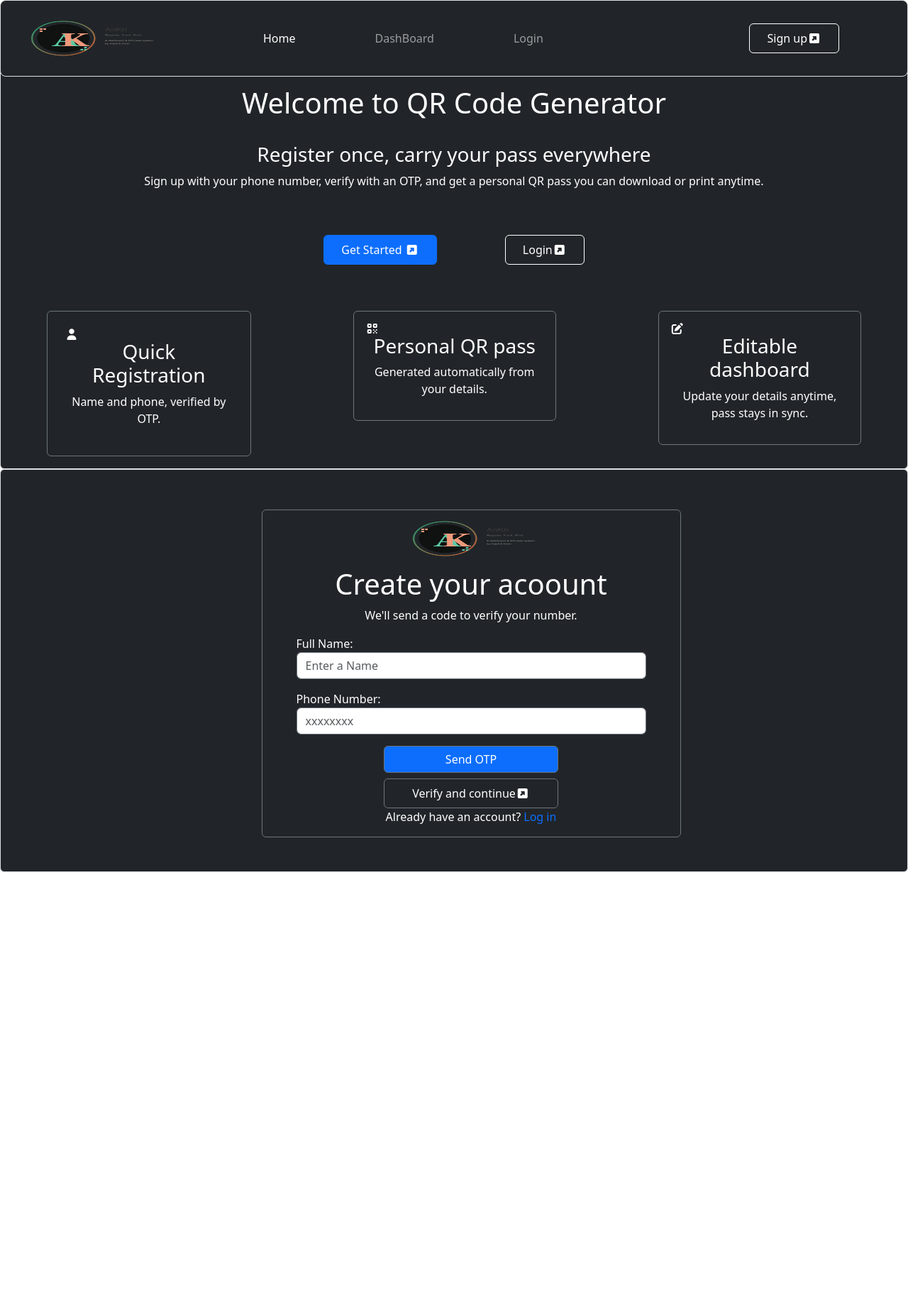
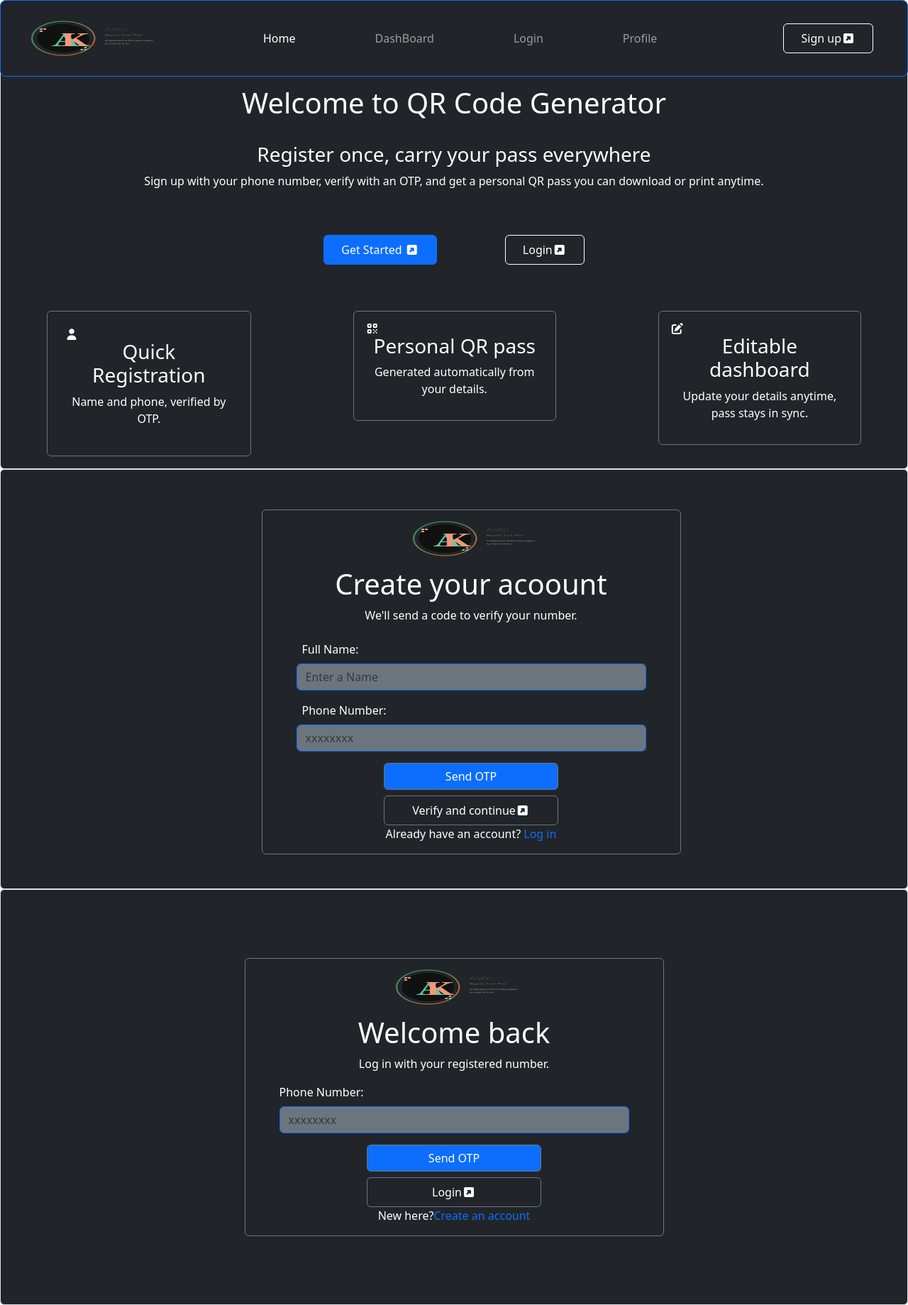
Before and after one commit to anjali-2511/AJSpire-Internship-Journey-, a React (Vite) app in the folder ReactJs_Mini_Project/QR_Code_Generator_Using_User_Details/vite-project/: page / in a window 1280 px wide. Shown: the whole page at 71% size. Before the commit the page ends 1229 px from the top, so only its background shows below. Built offline with nearby package versions, Linux system fonts and the light colour scheme.

Commit message:
Login Completed

```diff
--- a/ReactJs_Mini_Project/QR_Code_Generator_Using_User_Details/vite-project/src/App.jsx
+++ b/ReactJs_Mini_Project/QR_Code_Generator_Using_User_Details/vite-project/src/App.jsx
@@ -1,4 +1,5 @@
 import Home from "./Home"
+import Login from "./Login"
 import NavBar from "./NavBar"
 import Registration from "./Registration"
 
@@ -12,10 +13,8 @@ function App() {
        <br />
 
        <Home/>
-
-
-
        <Registration/>
+       <Login/>
 
     </>
   )
--- /dev/null
+++ b/ReactJs_Mini_Project/QR_Code_Generator_Using_User_Details/vite-project/src/Login.jsx
@@ -0,0 +1,27 @@
+import logo from "../public/project_logo.png"
+function Login() {
+    return (
+        <>
+            <div className="bg-dark vh-50 border rounded d-flex justify-content-center p-5">
+                <div className="card bg-dark ms-5 text-white border-secondary w-50 h-50 mt-5 ps-5 pe-5 m-5">
+                    <div className="d-flex justify-content-center"> <img src={logo} alt="" width="250" height="80" /></div>
+                    <h1 className="text-center">Welcome back</h1>
+                    <p className="text-center">Log in with your registered number.</p>
+
+                    <span className="pb-2">Phone Number:</span>
+                    <input type="text" placeholder="xxxxxxxx" className="form-control border-primary bg-secondary" />
+
+                    <div className="d-flex justify-content-center"> <button className="btn btn-primary mt-3 border-secondary w-50  ">Send OTP</button>
+                    </div>
+
+                    <div className="d-flex justify-content-center"> <button className="btn btn-dark border-secondary px-4 py-2 w-50 gap-2 mt-2">Login<i class="fa-solid fa-square-up-right"></i></button>
+                    </div>
+                    <p className="text-center">New here?<span className="text-primary">Create an account</span></p>
+
+
+                </div>
+            </div>
+        </>
+    )
+};
+export default Login;
--- a/ReactJs_Mini_Project/QR_Code_Generator_Using_User_Details/vite-project/src/NavBar.jsx
+++ b/ReactJs_Mini_Project/QR_Code_Generator_Using_User_Details/vite-project/src/NavBar.jsx
@@ -2,7 +2,7 @@ import logo from "../public/project_logo.png"
 function NavBar() {
     return (
         <>
-            <nav className="navbar navbar-expand-lg navbar-dark bg-dark fixed-top border rounded-3">
+            <nav className="navbar navbar-expand-lg navbar-dark bg-dark fixed-top border rounded-3 border-primary">
 
                 <a className="navbar-brand fw-bold " href="#">
                     <img src={logo} alt="" width="250" height="80" />
@@ -31,10 +31,13 @@ function NavBar() {
                         <li className=" nav-item ms-5 me-5">
                             <a className="nav-link" href="#">Login</a>
                         </li>
+                        <li className=" nav-item ms-5 me-5">
+                            <a className="nav-link" href="#">Profile</a>
+                        </li>
                     </ul>
 
                     <div className="nav-item ms-auto">
-                        <button class="btn btn-dark border-white px-4 py-2 d-inline-flex align-items-center ms-5 me-5">
+                        <button class="btn btn-dark border-white px-4 py-2 d-inline-flex align-items-center ">
                             Sign up <i class="fa-solid fa-square-up-right" ></i>
                         </button>
                     </div>
--- a/ReactJs_Mini_Project/QR_Code_Generator_Using_User_Details/vite-project/src/Registration.jsx
+++ b/ReactJs_Mini_Project/QR_Code_Generator_Using_User_Details/vite-project/src/Registration.jsx
@@ -8,11 +8,11 @@ function Registration() {
                     <h1 className="text-center">Create your acoount</h1>
                     <p className="text-center">We'll send a code to verify your number.</p>
 
-                    <span> Full Name: </span>
-                    <input type="text" placeholder="Enter a Name" className="form-control border-secondary mb-3" />
+                    <span className="p-2"> Full Name: </span>
+                    <input type="text" placeholder="Enter a Name" className="form-control border-primary bg-secondary mb-2" />
 
-                    <span className="">Phone Number:</span>
-                    <input type="text" placeholder="xxxxxxxx" className="form-control border-secondary" />
+                    <span className="p-2">Phone Number:</span>
+                    <input type="text" placeholder="xxxxxxxx" className="form-control border-primary bg-secondary" />
 
                     <div className="d-flex justify-content-center"> <button className="btn btn-primary mt-3 border-secondary w-50  ">Send OTP</button>
                     </div>
```
